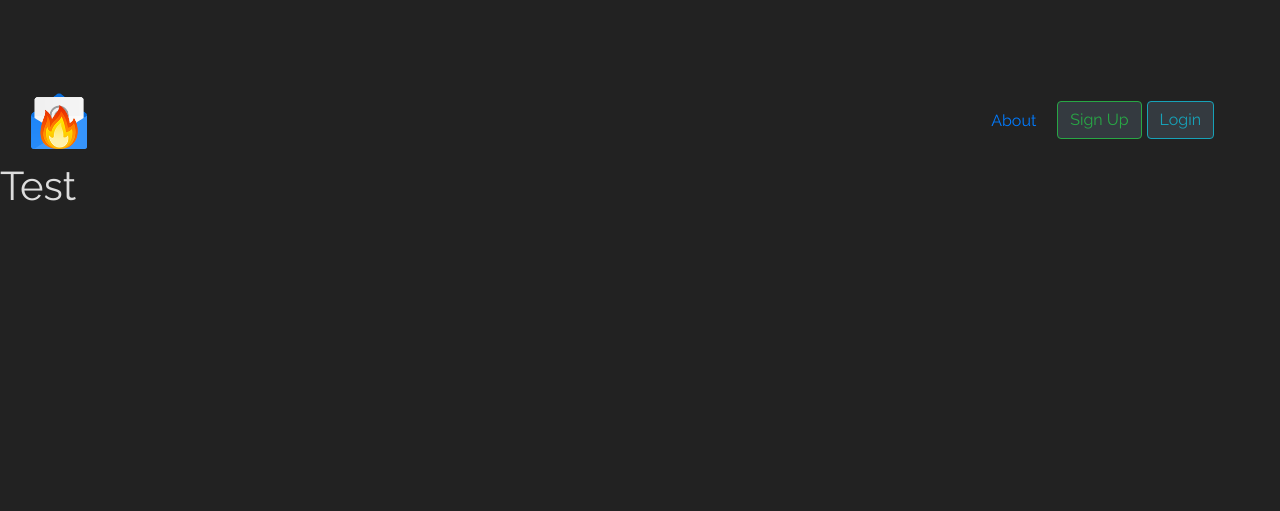
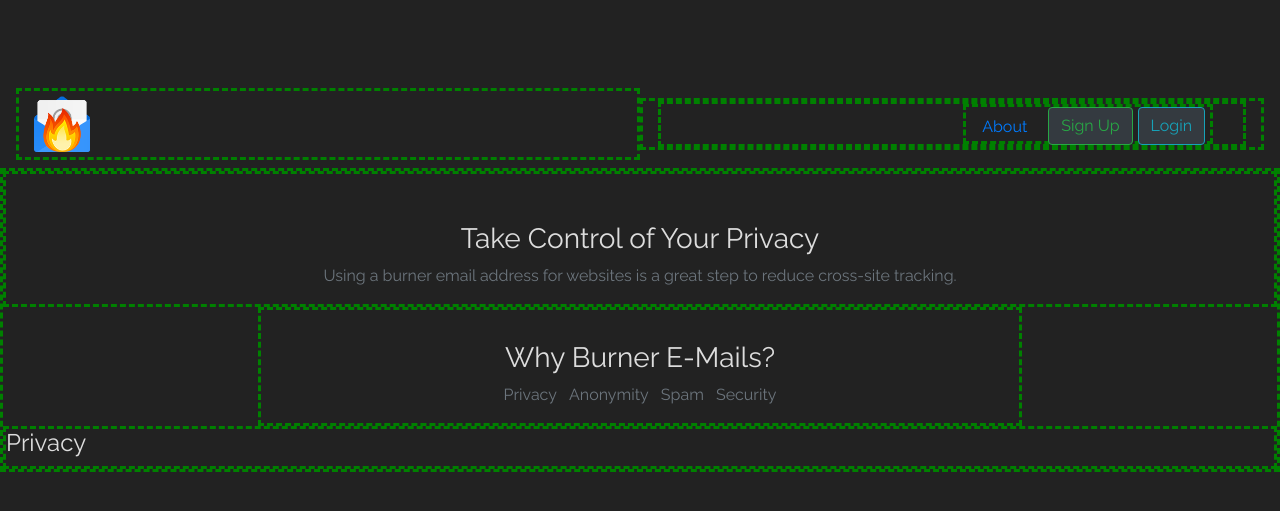
Before and after one commit to hburn7/burner-mail, a Flask app: page /about in a window 1280 px wide. Shown: the top 511 px of the page. Run offline with Flask 2, Linux system fonts and the light colour scheme; some libraries are stand-ins or nearby versions.

Commit message:
Updates to about and home

```diff
--- a/static/styles.css
+++ b/static/styles.css
@@ -14,7 +14,7 @@ body {
 
 #navbar {
     height: 40px;
-    margin: 0px 30px
+    margin: 0 30px
 }
 
 .nav-item {
@@ -22,30 +22,32 @@ body {
 }
 
 div, #navbar {
-    /*border: 3px dashed green;*/
+    border: 3px dashed green;
 }
 
-.output-field {
-    width: 50%;
-    height: 100%;
-    float: left;
-}
-
-.generator {
+/*Home page*/
+.h-generator {
     width: 50%;
     height: 200px;
     margin: 50px auto auto;
     text-align: center;
 }
 
-#gen-header {
+#h-gen-header {
     margin-top: 1%;
 }
 
-#gen-body {
+#h-gen-body {
     margin: 0 auto;
 }
 
-#gen-btn {
+#h-gen-btn {
     text-align: center;
 }
+
+/*About page*/
+.ab-benefits {
+    width: 60%;
+    margin-left: 20%;
+    padding-top: 2.5%;
+}
--- a/templates/about.html
+++ b/templates/about.html
@@ -2,8 +2,23 @@
 
 {% block content %}
     <div class="justify-content-center">
-        <h1 class="justify-content-center">
-            Test
-        </h1>
+        <div class="text-center">
+            <h3 class="pt-5">Take Control of Your Privacy</h3>
+            <p class="text-muted">Using a burner email address for websites is a great step to reduce cross-site tracking.</p>
+        </div>
+        <div class="ab-benefits text-center">
+            <h3>Why Burner E-Mails?</h3>
+            <ul class="list-inline text-muted">
+                <li class="list-inline-item">Privacy</li>
+                <li class="list-inline-item">Anonymity</li>
+                <li class="list-inline-item">Spam</li>
+                <li class="list-inline-item">Security</li>
+            </ul>
+        </div>
+        <div class="ab-privacy">
+            <h4>Privacy</h4>
+
+        </div>
+
     </div>
 {% endblock %}
```
Also changed, not shown: templates/home.html (+4 -4 lines).
